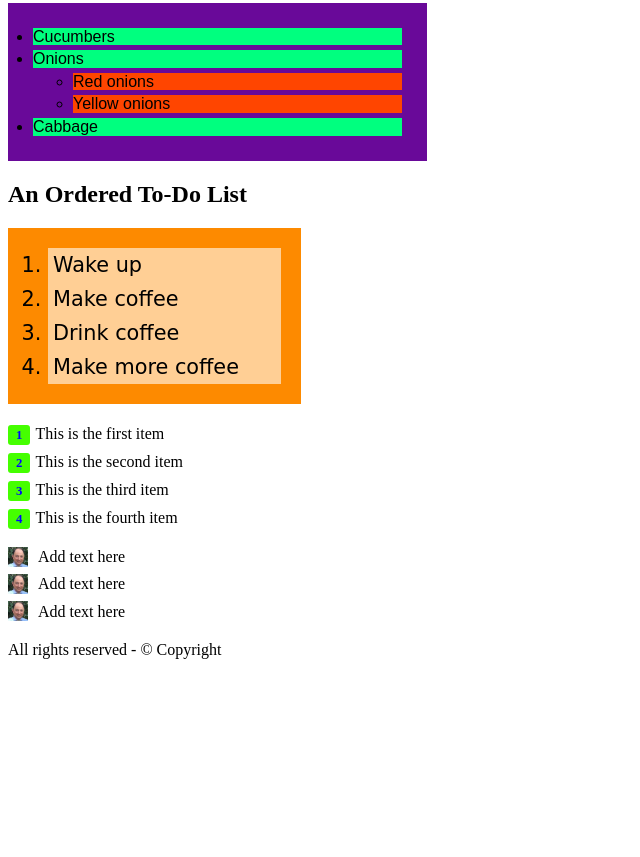
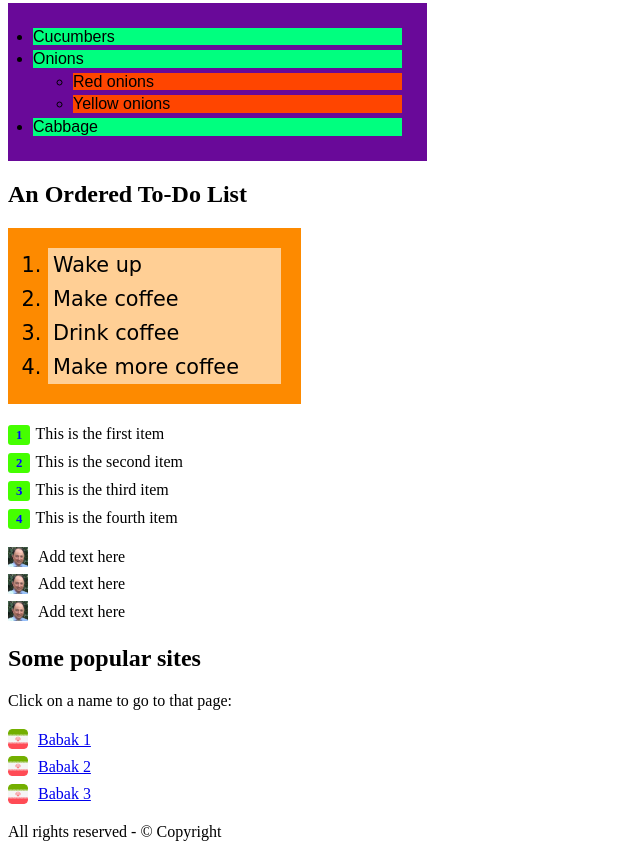
Before and after one commit to hotchocolate-007/ANDREA, a plain HTML site: page about.html in a window 1280 px wide. Shown: the part 1580-2437 px from the top of the page, without its empty margins (0-640 px from the left). Before the commit the page ends 2255 px from the top, so only its background shows below. Drawn offline with Linux system fonts and the light colour scheme; files whose address does not match are found by name.

Commit message:
Update about.html

```diff
--- a/about.html
+++ b/about.html
@@ -82,6 +82,20 @@
 
 </ul>
 
+<h2>Some popular sites</h2>
+
+   <p>Click on a name to go to that page:</p>
+
+<ul class="popular-sites">
+
+   <li><a href="https://www.kth.se/profile/babakmg">Babak 1</a></li>
+
+   <li><a href="https://se.linkedin.com/in/babak-majidzadeh-garjani-74626667">Babak 2</a></li>
+
+   <li><a href="https://scholar.google.se/citations?user=cSOJfdMAAAAJ&hl=en">Babak 3</a></li>
+
+</ul>
+
 <!--Ordered list end-->
 
 <!--Table start-->
```
